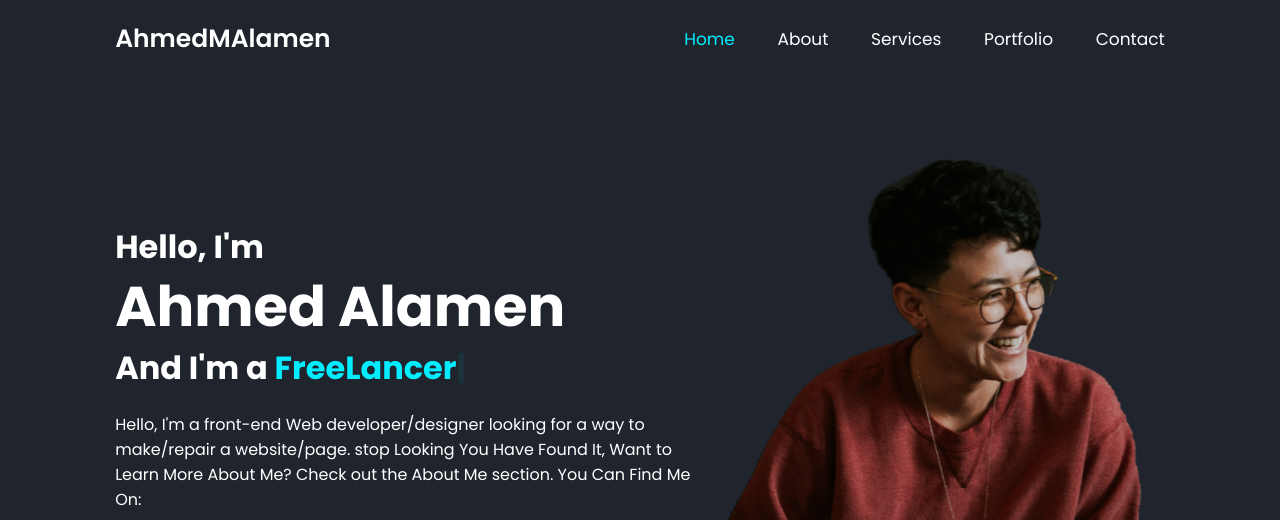
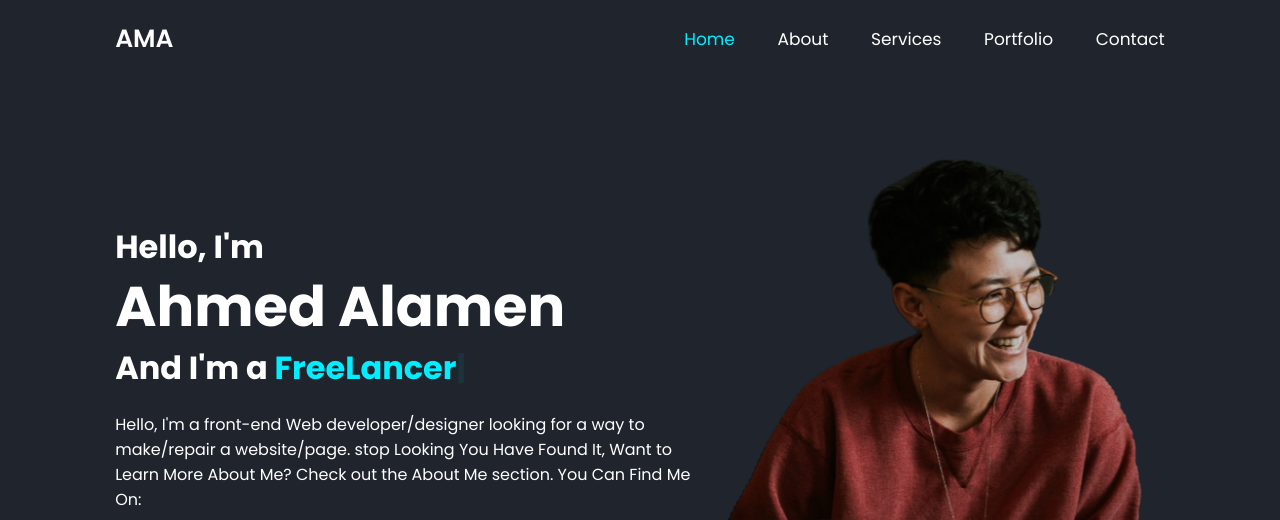
Before and after one commit to AhmedMAlamen/myPortfolio2.0, a plain HTML site: page index.html in a window 1280 px wide. Shown: the top 520 px of the page. Drawn offline with nearby package versions, Linux system fonts and the light colour scheme.

Commit message:
index.html

```diff
--- a/index.html
+++ b/index.html
@@ -12,7 +12,7 @@
   </head>
   <body>
     <header class="header">
-      <a href="#" class="logo">AhmedMAlamen</a>
+      <a href="#" class="logo">AMA</a>
       <i class="bx bx-menu" id="menu-icon"></i>
       <nav class="navbar">
         <a href="#home" class="active">Home</a>
```
